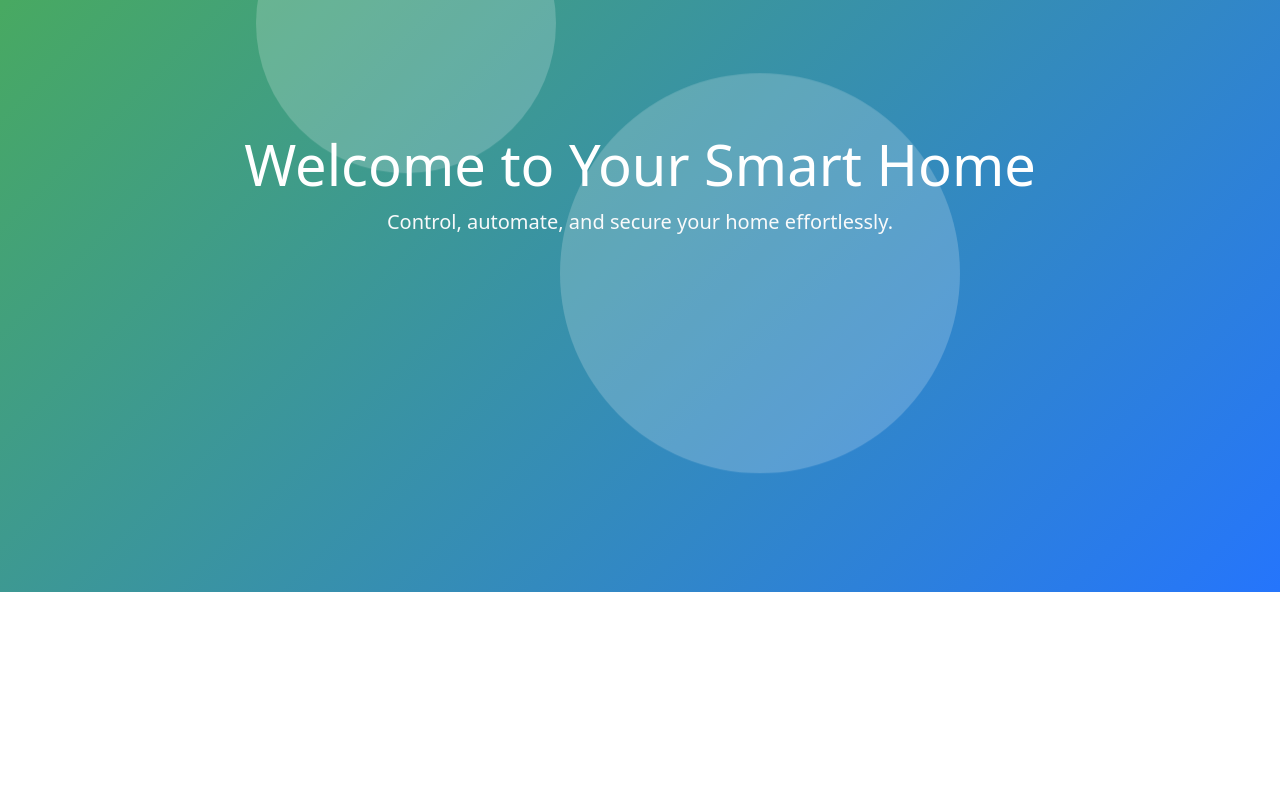
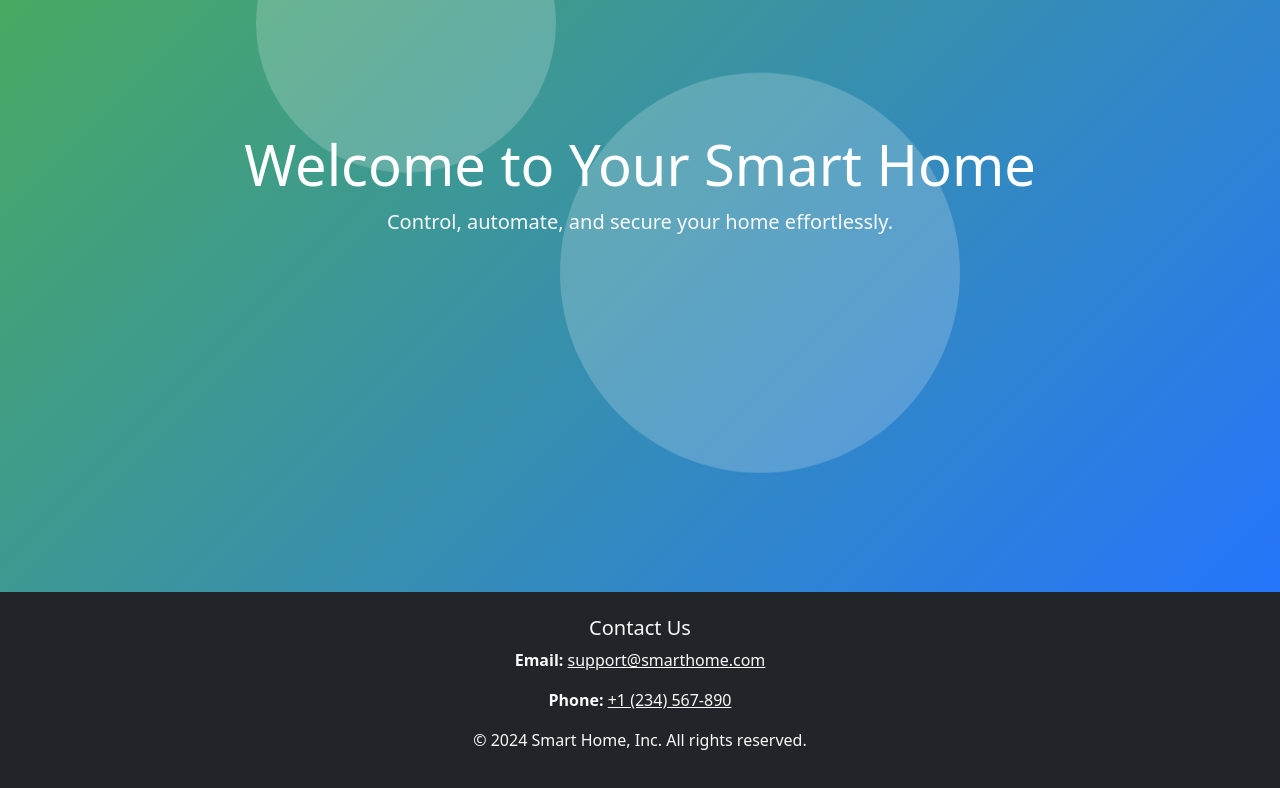
Before and after one commit to lolofg/software_engineering, a React (Create React App) app in the folder frontend/: page / in a window 1280 px wide. Shown: the part 280-1068 px from the top of the page. Before the commit the page ends 872 px from the top, so only its background shows below. Built offline with nearby package versions, Linux system fonts and the light colour scheme.

Commit message:
Footer is now added

```diff
--- /dev/null
+++ b/frontend/src/components/Footer.js
@@ -0,0 +1,21 @@
+import React from 'react';
+import 'bootstrap/dist/css/bootstrap.min.css';
+
+export default function Footer() {
+    return (
+        <footer id="footer" className="footer bg-dark text-light py-4">
+            <div className="container text-center">
+                <h5>Contact Us</h5>
+                <p>
+                    <strong>Email:</strong> <a href="mailto:support@smarthome.com" className="text-light">support@smarthome.com</a>
+                </p>
+                <p>
+                    <strong>Phone:</strong> <a href="tel:+1234567890" className="text-light">+1 (234) 567-890</a>
+                </p>
+                <p className="mt-3">
+                    &copy; {new Date().getFullYear()} Smart Home, Inc. All rights reserved.
+                </p>
+            </div>
+        </footer>
+    );
+}
--- a/frontend/src/components/Header.js
+++ b/frontend/src/components/Header.js
@@ -26,7 +26,7 @@ function Header({user}) {
                                 )
                         }
                         <li><a href="#" className="nav-link px-2 text-white">Settings</a></li>
-                        <li><a href="#" className="nav-link px-2 text-white">Contact</a></li>
+                        <li><a href="#footer" className="nav-link px-2 text-white">Contact</a></li>
                     </ul>
 
                     <form className="col-12 col-lg-auto mb-3 mb-lg-0 me-lg-3">
--- a/frontend/src/components/HeaderStartPage.js
+++ b/frontend/src/components/HeaderStartPage.js
@@ -26,7 +26,7 @@ function HeaderStartPage({user}) {
                                 )
                         }
                         <li><a href="#" className="nav-link px-2 text-white">Settings</a></li>
-                        <li><a href="#" className="nav-link px-2 text-white">Contact</a></li>
+                        <li><a href="#footer" className="nav-link px-2 text-white">Contact</a></li>
                         <li><a href="#" className="nav-link px-2 text-white">Help</a></li>
                     </ul>
 
--- a/frontend/src/pages/MainPage.js
+++ b/frontend/src/pages/MainPage.js
@@ -2,12 +2,9 @@ import React from 'react';
 import { Link } from "react-router-dom";
 import 'bootstrap/dist/css/bootstrap.min.css';
 import HeaderStartPage from '../components/HeaderStartPage';
-import Header from '../components/Header';
-
-
+import Footer from '../components/Footer';
 
 export default function MainPage() {
-            <Header/>
     return (
         <>
             <HeaderStartPage />
@@ -17,6 +14,7 @@ export default function MainPage() {
                     <p className="lead text-light">Control, automate, and secure your home effortlessly.</p>
                 </div>
             </div>
+            <Footer />
         </>
     );
 }
--- a/frontend/src/pages/MainPageUser.js
+++ b/frontend/src/pages/MainPageUser.js
@@ -2,6 +2,8 @@ import React, {useEffect, useState} from 'react';
 import {Link, useParams} from "react-router-dom";
 import 'bootstrap/dist/css/bootstrap.min.css';
 import Header from "../components/Header";
+import Footer from '../components/Footer';
+
 
 export default function MainPageUser() {
     const [selectedDevice, setSelectedDevice] = useState(null);
@@ -70,6 +72,7 @@ export default function MainPageUser() {
                     </div>
                 )}
             </div>
+            <Footer />
         </>
     );
 }
```
